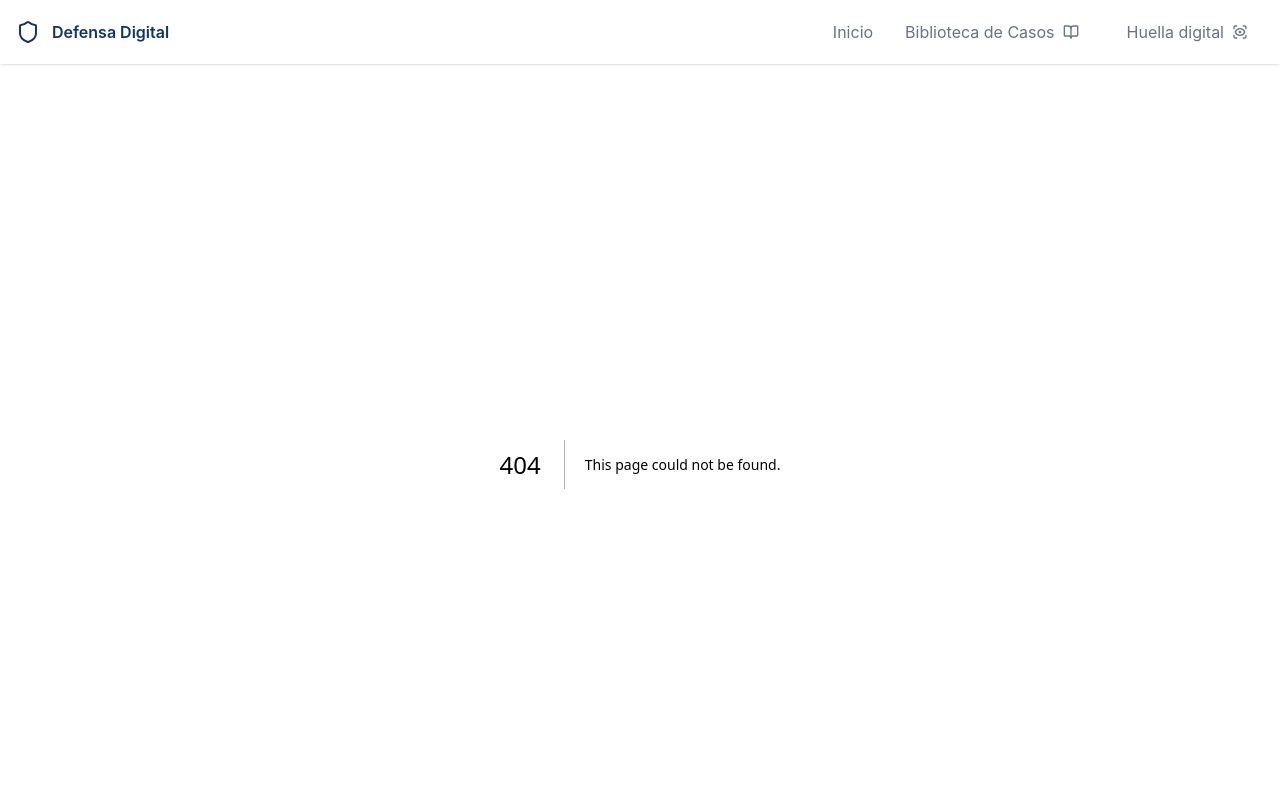
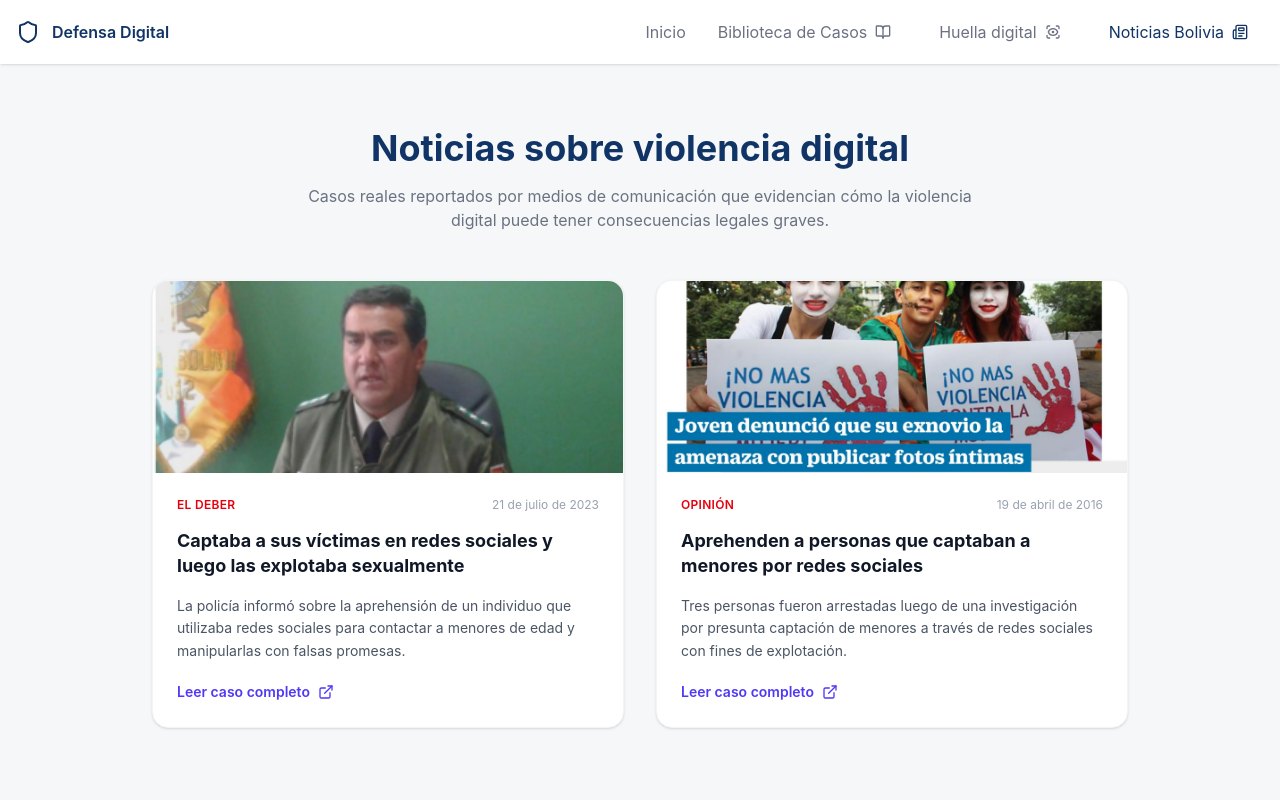
Before and after one commit to Santiago1408/spd-tamarindo, a Next.js app: page /noticiasBolivia in a window 1280 px wide. Before the commit this address had no page. Shown: the top 800 px of the page. Built offline with nearby package versions, Linux system fonts and the light colour scheme.

Commit message:
noticias y audio

```diff
--- /dev/null
+++ b/app/noticiasBolivia/page.tsx
@@ -0,0 +1,9 @@
+import CasosPenalesNoticias from "@/components/layout/Noticias";
+
+export default function PaginaNoticias() {
+  return (
+    <div className="min-h-screen bg-background-light py-10">
+      <CasosPenalesNoticias />
+    </div>
+  );
+}
--- a/components/layout/BibliotecaCasos.tsx
+++ b/components/layout/BibliotecaCasos.tsx
@@ -3,7 +3,7 @@
 import { useState, ElementType } from "react";
 import {
   BookOpen, ChevronDown, ChevronUp, AlertOctagon,
-  ShieldAlert, UserX, HeartCrack, ImageOff, MapPin
+  ShieldAlert, UserX, HeartCrack, ImageOff, MapPin, Headphones, Play
 } from "lucide-react";
 
 export interface CasoReal {
@@ -185,6 +185,47 @@ export default function BibliotecaCasos() {
                       ))}
                     </ul>
                   </div>
+                  {/* Podcast de orientación */}
+                    <div className="mt-5 md:col-span-2 rounded-xl border-indigo-100">
+
+                      <h4 className="font-bold text-indigo-800 mb-3 flex items-center gap-2">
+                        <Headphones className="w-5 h-5" />
+                        Podcast de orientación psicológica
+                      </h4>
+
+                      <p className="text-sm text-indigo-900/80 mb-4">
+                        Un profesional en psicología explica cómo afrontar este tipo de situación
+                        y qué pasos tomar si estás pasando por algo similar.
+                      </p>
+
+                      <div className="flex items-center gap-4 bg-white p-4 rounded-lg border border-indigo-100">
+
+                        {/* Botón play */}
+                        <div className="w-10 h-10 flex items-center justify-center rounded-full bg-indigo-600 text-white">
+                          <Play className="w-5 h-5 ml-0.5" />
+                        </div>
+
+                        {/* Información del podcast */}
+                        <div className="flex-1">
+                          <p className="text-sm font-semibold text-gray-900">
+                            Orientación profesional sobre este caso
+                          </p>
+                          <p className="text-xs text-gray-500">
+                            Psicólogo especialista en violencia digital
+                          </p>
+
+                          {/* Barra de progreso falsa */}
+                          <div className="w-full h-1.5 bg-gray-200 rounded-full mt-2 overflow-hidden">
+                            <div className="w-1/3 h-full bg-indigo-500"></div>
+                          </div>
+                        </div>
+
+                        {/* Duración */}
+                        <span className="text-xs text-gray-500">08:24</span>
+
+                      </div>
+
+                    </div>
                 </div>
 
               </div>
--- /dev/null
+++ b/components/layout/Noticias.tsx
@@ -0,0 +1,105 @@
+"use client";
+
+import { Newspaper, ExternalLink } from "lucide-react";
+
+interface Noticia {
+  id: string;
+  titulo: string;
+  fuente: string;
+  fecha: string;
+  descripcion: string;
+  imagen: string;
+}
+
+const noticias: Noticia[] = [
+  {
+    id: "noticia-1",
+    titulo:
+      "Captaba a sus víctimas en redes sociales y luego las explotaba sexualmente",
+    fuente: "EL DEBER",
+    fecha: "21 de julio de 2023",
+    descripcion:
+      "La policía informó sobre la aprehensión de un individuo que utilizaba redes sociales para contactar a menores de edad y manipularlas con falsas promesas.",
+    imagen:
+      "/noticias/Captura de pantalla 2026-03-08 194844.png"
+  },
+  {
+    id: "noticia-2",
+    titulo:
+      "Aprehenden a personas que captaban a menores por redes sociales",
+    fuente: "Opinión",
+    fecha: "19 de abril de 2016",
+    descripcion:
+      "Tres personas fueron arrestadas luego de una investigación por presunta captación de menores a través de redes sociales con fines de explotación.",
+    imagen:
+      "/noticias/Captura de pantalla 2026-03-08 194912.png"
+  }
+];
+
+export default function CasosPenalesNoticias() {
+  return (
+    <div className="max-w-5xl mx-auto p-6">
+
+      {/* Header */}
+      <div className="text-center mb-12 space-y-4">
+
+        <h2 className="text-3xl md:text-4xl font-bold text-primary">
+          Noticias sobre violencia digital
+        </h2>
+
+        <p className="text-gray-500 max-w-2xl mx-auto">
+          Casos reales reportados por medios de comunicación que evidencian
+          cómo la violencia digital puede tener consecuencias legales graves.
+        </p>
+      </div>
+
+      {/* Noticias */}
+      <div className="grid md:grid-cols-2 gap-8">
+        {noticias.map((noticia) => (
+          <article
+            key={noticia.id}
+            className="bg-white border border-gray-100 rounded-2xl overflow-hidden shadow-sm hover:shadow-lg transition"
+          >
+            {/* Imagen */}
+            <div className="h-48 w-full overflow-hidden">
+              <img
+                src={noticia.imagen}
+                alt={noticia.titulo}
+                className="w-full h-full object-cover"
+              />
+            </div>
+
+            {/* Contenido */}
+            <div className="p-6 space-y-4">
+
+              {/* Fuente */}
+              <div className="flex items-center justify-between text-xs text-gray-400">
+                <span className="font-semibold text-red-600 uppercase tracking-wide">
+                  {noticia.fuente}
+                </span>
+                <span>{noticia.fecha}</span>
+              </div>
+
+              {/* Titular */}
+              <h3 className="text-lg font-bold text-gray-900 leading-snug">
+                {noticia.titulo}
+              </h3>
+
+              {/* Descripción */}
+              <p className="text-sm text-gray-600 leading-relaxed">
+                {noticia.descripcion}
+              </p>
+
+              {/* Botón */}
+              <button className="inline-flex items-center gap-2 text-sm font-semibold text-indigo-600 hover:text-indigo-700">
+                Leer caso completo
+                <ExternalLink className="w-4 h-4" />
+              </button>
+
+            </div>
+          </article>
+        ))}
+      </div>
+    </div>
+  );
+}
--- a/components/ui/Navbar.tsx
+++ b/components/ui/Navbar.tsx
@@ -1,7 +1,7 @@
 "use client";
 import Link from "next/link";
 import { usePathname } from "next/navigation";
-import { Shield, BookOpen, ScanEye } from "lucide-react";
+import { Shield, BookOpen, ScanEye, Newspaper } from "lucide-react";
 
 export default function Navbar() {
   const pathname = usePathname();
@@ -53,6 +53,18 @@ export default function Navbar() {
             <ScanEye className="w-4 h-4" />
           </Link>
 
+          <Link
+            href="/noticiasBolivia"
+            className={`flex items-center gap-2 px-4 py-2 rounded-lg transition-all ${
+                  isActive("/noticias")
+                    ? " text-primary"
+                    : " text-gray-500"
+                }`}
+          >
+            Noticias Bolivia
+            <Newspaper className="w-4 h-4" />
+          </Link>
+
         </nav>
       </div>
     </header>
```
Also changed, not shown: public/noticias/Captura de pantalla 2026-03-08 194844.png (added), public/noticias/Captura de pantalla 2026-03-08 194912.png (added).
